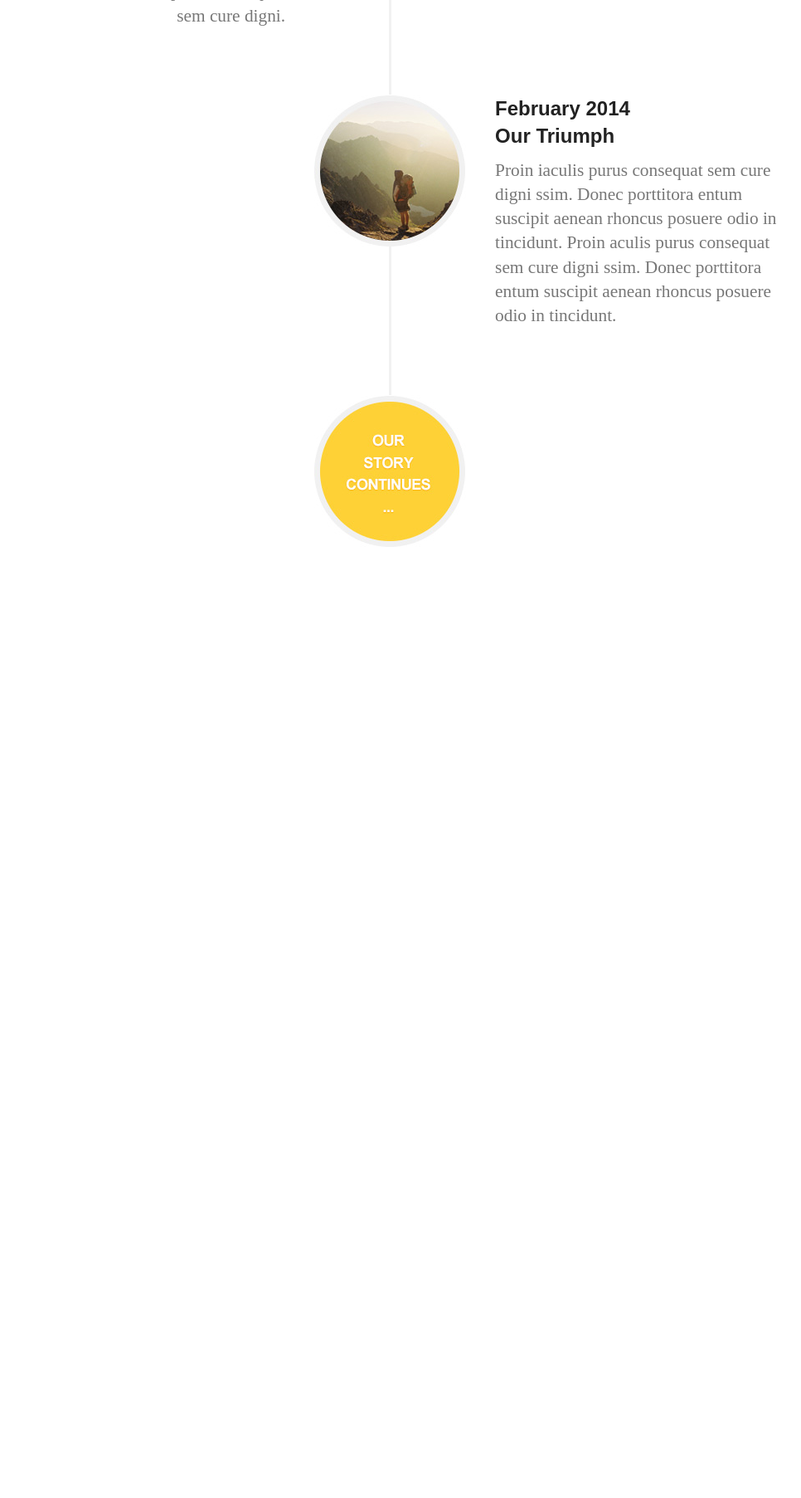
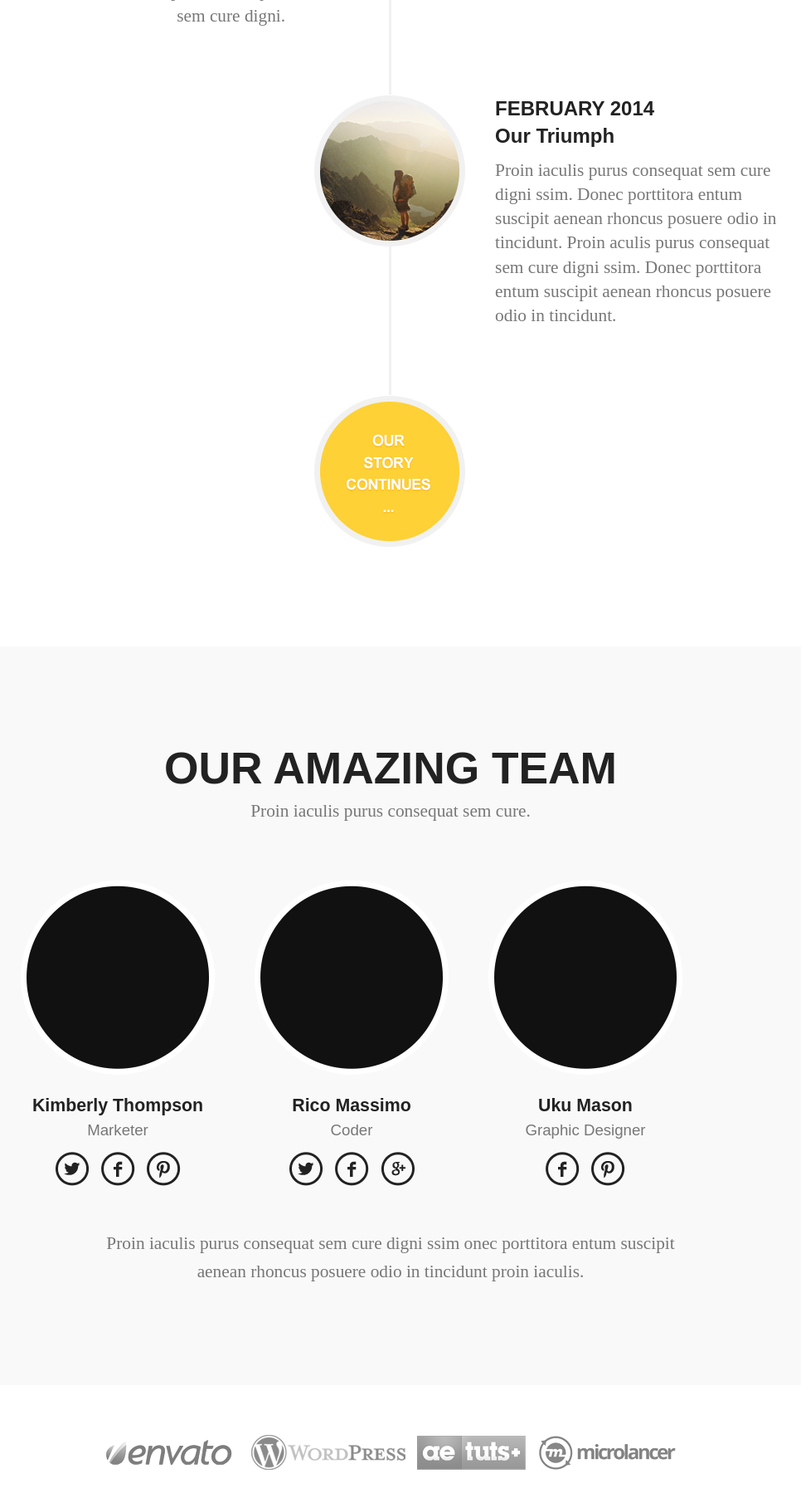
Before and after one commit to panytsch/php_academy, a PHP site: page / in a window 1280 px wide. Shown: the part 3795-5600 px from the top of the page at 83% size, without its empty margins (169-1135 px from the left). Before the commit the page ends 4454 px from the top, so only its background shows below. Run offline with PHP 8.4, Linux system fonts and the light colour scheme.

Commit message:
add all body

```diff
--- a/frontend/homework/002_maps_paragraph_table/golden_page/css/style.css
+++ b/frontend/homework/002_maps_paragraph_table/golden_page/css/style.css
@@ -336,3 +336,127 @@ table {
 	margin-top: -80px;
 	height: 80px;
 }
+
+.upper {
+	text-transform: uppercase;
+}
+
+.backteam {
+	background-color: #f9f9f9;
+	width: 100%;
+	overflow: hidden;
+}
+
+.team {
+	width: 940px;
+	margin: 120px auto;
+	overflow: hidden;
+}
+
+.team__name {
+	background: url(../files/img/team.png) no-repeat top;
+	width: 30%;
+	float: left;
+	margin-top: 70px;
+
+}
+
+.team__text1 {
+	font: bold 16pt/21pt Arial, sans-serif;
+	color: #222;
+	margin-top: 260px;
+}
+
+.team__text2 {
+	font: 14pt/24pt Arial, sans-serif;
+	color: #777;
+	margin-bottom: 10px;i
+}
+
+.team__name__logot {
+	display: inline-block;
+	background: url(../files/img/Twitter.png);
+	width: 41px;
+	height: 41px;
+	float: center;
+	margin: 0 5px;
+}
+
+.team__name__logof {
+	display: inline-block;
+	background: url(../files/img/Facebook.png);
+	width: 41px;
+	height: 41px;
+	float: center;
+	margin: 0 5px;
+}
+
+.team__name__logop {
+	display: inline-block;
+	background: url(../files/img/Pinterest.png);
+	width: 41px;
+	height: 41px;
+	float: center;
+	margin: 0 5px;
+}
+
+.team__name__logog {
+	display: inline-block;
+	background: url(../files/img/Google+.png);
+	width: 41px;
+	height: 41px;
+	float: center;
+	margin: 0 5px;
+}
+
+.team__p {
+	clear: both;
+	font: 16pt/25pt 'Times New Roman', Arial, sans-serif;
+	text-align: center;
+	color: #777;
+	width: 940px;
+	padding-top: 50px;
+}
+
+.logos {
+	width: 100%;
+	background-color: #fff;
+	margin: 60px auto;
+	overflow: hidden;
+}
+
+.envato {
+	display: inline-block;
+	background: url(../files/img/envato.png) no-repeat center;
+	width: 161px;
+	height: 42px;
+	float: center;
+	margin: 0 5px;
+}
+
+.wordpress {
+	display: inline-block;
+	background: url(../files/img/wordpress.png) no-repeat center;
+	width: 186px;
+	height: 42px;
+	float: center;
+	margin: 0 5px;
+}
+
+.tuts {
+	display: inline-block;
+	background: url(../files/img/tuts.png) no-repeat center;
+	width: 131px;
+	height: 42px;
+	float: center;
+	margin: 0 5px;
+}
+
+.microlancer {
+	display: inline-block;
+	background: url(../files/img/microlancer.png) no-repeat center;
+	width: 167px;
+	height: 42px;
+	float: center;
+	margin: 0 5px;
+}
--- a/frontend/homework/002_maps_paragraph_table/golden_page/index.html
+++ b/frontend/homework/002_maps_paragraph_table/golden_page/index.html
@@ -163,7 +163,10 @@
 			<div class="about">
 				<div class="about__left">
 					<h5>
-						July 2010 <br/> Our Humble Beginnings
+						<span class="upper">
+							July 2010 <br/>
+						</span>
+						Our Humble Beginnings
 					</h5>
 					<p>
 						Proin iaculis purus consequat sem cure digni ssim. Donec porttitora entum suscipit aenean rhoncus posuere odio in tincidunt. Proin iaculis purus consequat sem cure digni ssim. Donec porttitora entum suscipit.
@@ -188,7 +191,10 @@
 				</div>
 				<div class="about__right">
 					<h5>
-						January 2011 <br/>Facing Startup Battles
+						<span class="upper">
+							January 2011 <br/>
+						</span>
+						Facing Startup Battles
 					</h5>
 					<p>
 						Proin iaculis purus consequat sem cure digni ssim. Donec porttitora entum suscipit aenean rhoncus posuere odio in tincidunt. Proin aculis purus consequat sem cure digni ssim. Donec porttitora entum suscipit aenean rhoncus posuere odio in tincidunt.
@@ -199,8 +205,10 @@
 			<div class="about">
 				<div class="about__left">
 					<h5>
-						December 2012<br/>Enter The Dark Days
-
+						<span class="upper">
+							December 2012<br/>
+						</span>
+						Enter The Dark Days
 					</h5>
 					<p>
 						Proin iaculis purus consequat sem cure digni ssim. Donec porttitora entum suscipit aenean rhoncus posuere odio in tincidunt. Proin iaculis purus consequat sem cure digni.
@@ -224,7 +232,10 @@
 				</div>
 				<div class="about__right">
 					<h5>
-						February 2014<br/>Our Triumph
+						<span class="upper">
+							February 2014<br/>
+						</span>
+						Our Triumph
 					</h5>
 					<p>
 						Proin iaculis purus consequat sem cure digni ssim. Donec porttitora entum suscipit aenean rhoncus posuere odio in tincidunt. Proin aculis purus consequat sem cure digni ssim. Donec porttitora entum suscipit aenean rhoncus posuere odio in tincidunt.
@@ -243,6 +254,82 @@
 				</div>
 			</div>
 		</div>
+		<div class="backteam">
+			<div class="team">
+				<p class="serv__par">
+					our amazing team
+				</p>
+				<p class="serv__desc">
+					Proin iaculis purus consequat sem cure.
+				</p>
+				<div class="team__name">
+					<h5 class="team__text1">
+						Kimberly Thompson
+					</h5>
+					<p class="team__text2">
+						Marketer
+					</p>
+					<div class="team__name__logot">
+
+					</div>
+					<div class="team__name__logof">
+
+					</div>
+					<div class="team__name__logop">
+
+					</div>
+				</div>
+				<div class="team__name">
+					<h5 class="team__text1">
+						Rico Massimo
+					</h5>
+					<p class="team__text2">
+						Coder
+					</p>
+					<div class="team__name__logot">
+
+					</div>
+					<div class="team__name__logof">
+
+					</div>
+					<div class="team__name__logog">
+
+					</div>
+				</div>
+				<div class="team__name">
+					<h5 class="team__text1">
+						Uku Mason
+					</h5>
+					<p class="team__text2">
+						Graphic Designer
+					</p>
+					<div class="team__name__logof">
+
+					</div>
+					<div class="team__name__logop">
+
+					</div>
+				</div>
+				<div class="team__p">
+					Proin iaculis purus consequat sem cure  digni ssim onec porttitora entum suscipit <br/>	aenean rhoncus posuere odio in tincidunt proin iaculis.
+				</div>
+			</div>
+		</div>
+		<div class="logos">
+			<div class="envato">
+
+			</div>
+			<div class="wordpress">
+
+			</div>
+			<div class="tuts">
+
+			</div>
+			<div class="microlancer">
+
+			</div>
+		</div>
+
 	</center>
 </body>
 </html>
```
Also changed, not shown: frontend/homework/002_maps_paragraph_table/golden_page/files/img/Facebook.png (added), frontend/homework/002_maps_paragraph_table/golden_page/files/img/Google+.png (added), frontend/homework/002_maps_paragraph_table/golden_page/files/img/Pinterest.png (added), frontend/homework/002_maps_paragraph_table/golden_page/files/img/Twitter.jpg (added), frontend/homework/002_maps_paragraph_table/golden_page/files/img/Twitter.png (added), frontend/homework/002_maps_paragraph_table/golden_page/files/img/envato.png (added), frontend/homework/002_maps_paragraph_table/golden_page/files/img/microlancer.png (added), frontend/homework/002_maps_paragraph_table/golden_page/files/img/team.png (added), frontend/homework/002_maps_paragraph_table/golden_page/files/img/tuts.png (added), frontend/homework/002_maps_paragraph_table/golden_page/files/img/wordpress.png (added).
